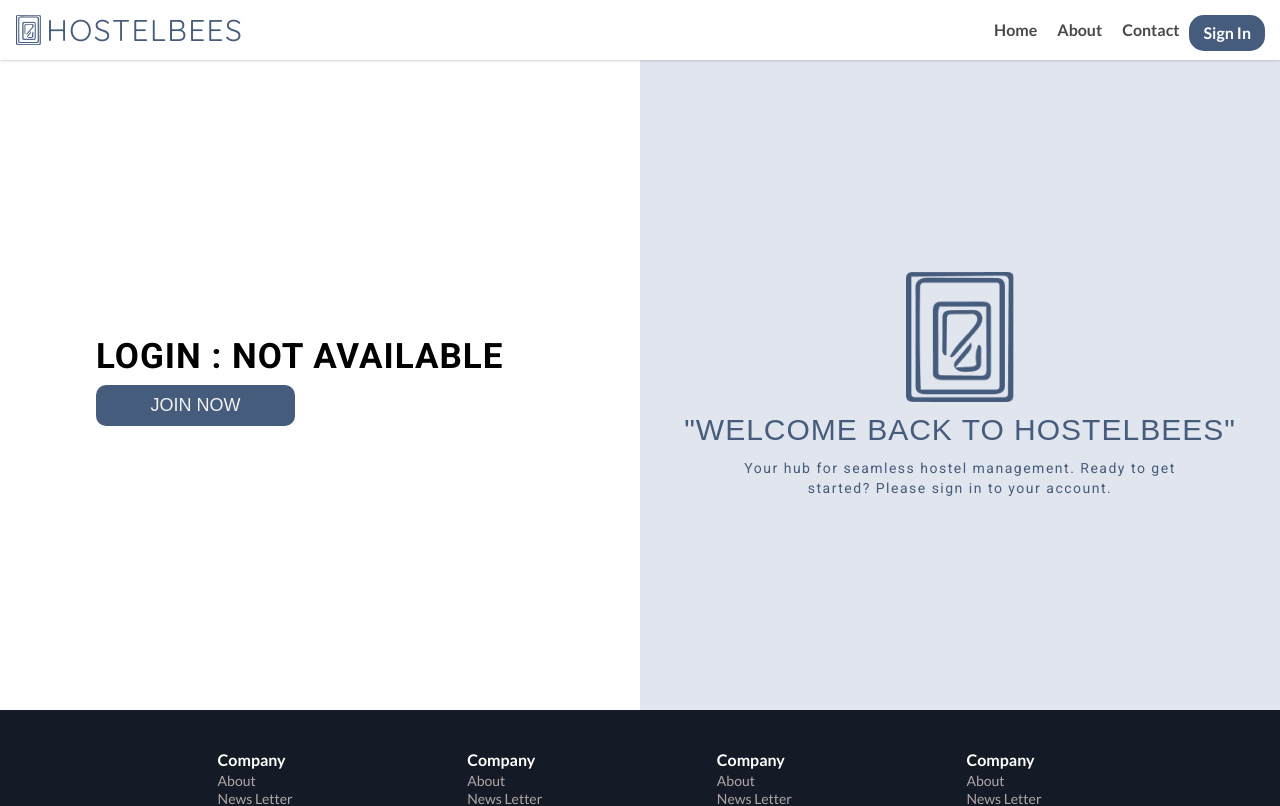
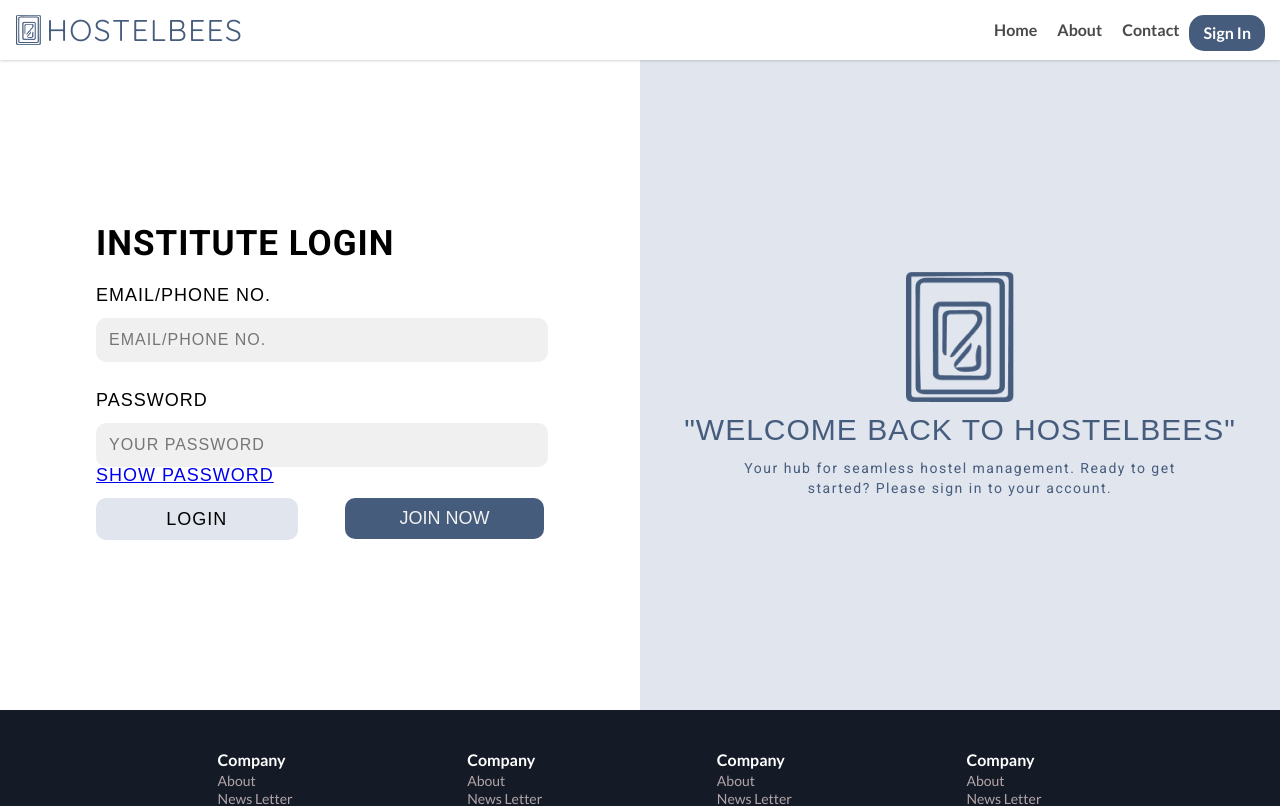
Before and after one commit to codewithbharat/hostelBees, a React (Vite) app in the folder client/: page /login in a window 1280 px wide. Shown: the top 806 px of the page. Built offline with nearby package versions, Linux system fonts and the light colour scheme.

Commit message:
logic showPassword

```diff
--- a/client/src/pages/Login.jsx
+++ b/client/src/pages/Login.jsx
@@ -1,4 +1,4 @@
-import React, { useEffect } from 'react'
+import React, { useState, useEffect } from 'react'
 
 import './styles/Login.css'
 import { Link } from 'react-router-dom'
@@ -6,6 +6,9 @@
 import logo from './assets/logo.png'
 
 const Login = () => {
+
+    const [showPassword, setUsePassword] = useState("password");
+
     useEffect(() => {
         document.title = "Login | Institute"
     }, []);
@@ -13,21 +16,18 @@
         <div className="login">
             <div className="login__form">
                 <form action="">
-                    {/* <h2>Institute Login</h2>
+                    <h2>Institute Login</h2>
                     <label>email/phone no.
                         <input type="text" name="" id="" placeholder='email/phone no.' required />
                     </label>
 
                     <label>
                         password
-                        <input type="password" placeholder='your password' required />
+                        <input type={showPassword} placeholder='your password' required />
+                        <a href="#" onClick={() => showPassword === "password" ? setUsePassword("text") : setUsePassword("password")}>show Password</a>
                     </label>
                     <div className="login__form__buttons">
                         <input type="submit" value="login" />
-                        <Link className='a' to="/register">join now</Link>
-                    </div> */}
-                    <h2>Login : Not Available</h2>
-                    <div className="login__form__buttons">
                         <Link className='a' to="/register">join now</Link>
                     </div>
                 </form>
```
